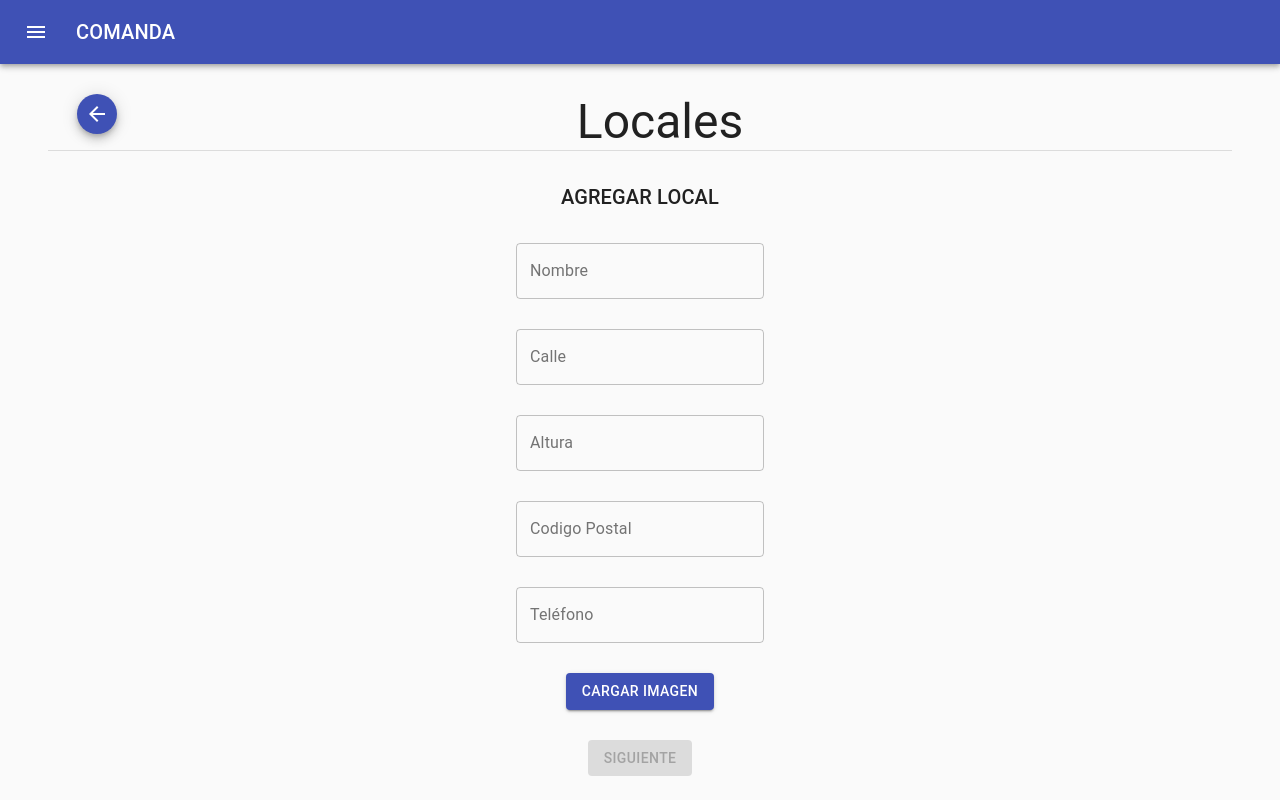
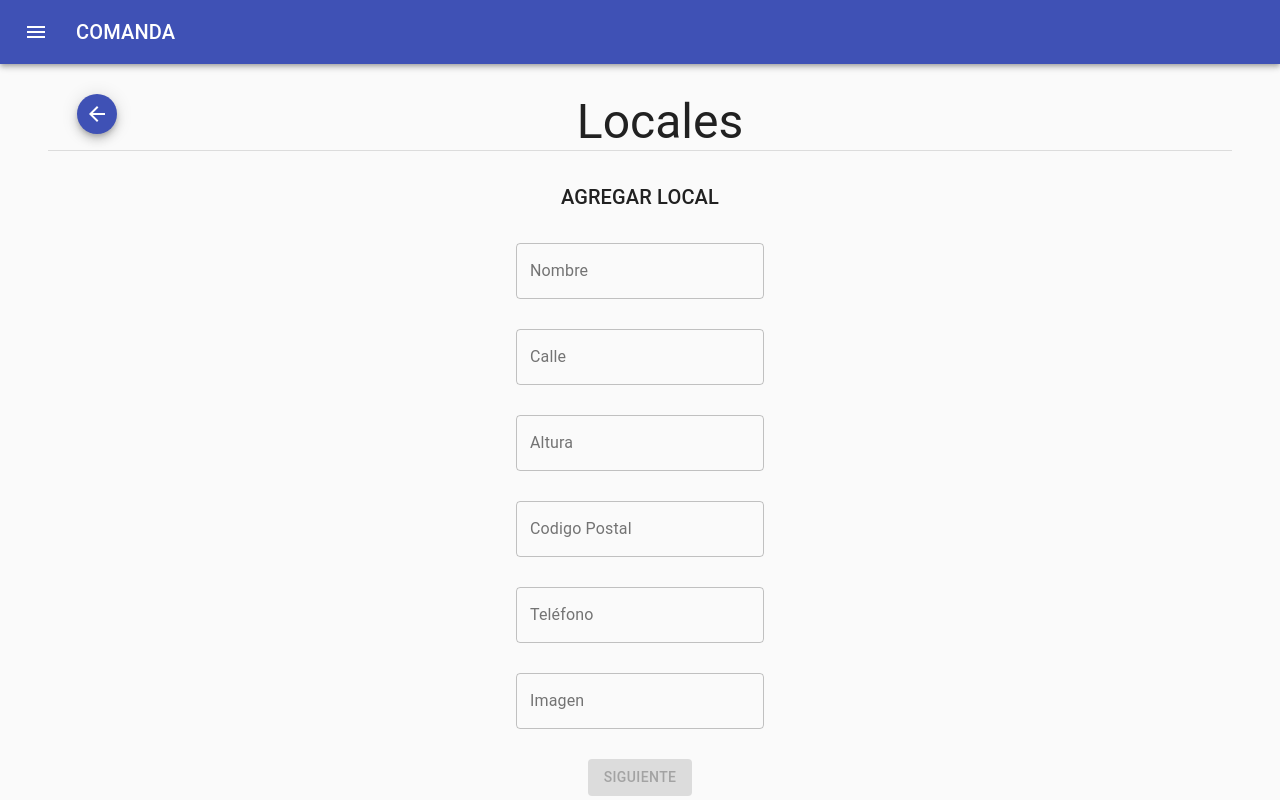
Before and after one commit to rodrigomiliano/front-comanda, a React (Vite) app: page /admin/alta-locales-2 in a window 1280 px wide. Built offline with nearby package versions, Linux system fonts and the light colour scheme.

Commit message:
altalocalespage2 arreglado momentaneamente campo de imagen

```diff
--- a/src/pages/Admin/AltaLocalesPage2.jsx
+++ b/src/pages/Admin/AltaLocalesPage2.jsx
@@ -237,16 +237,9 @@ function AltaLocalesPage2() {
         </Grid>
       </Grid>
 
-      <Grid container justifyContent="center" className={classes.flexMargin}>
+      {/*Este de carga de imágen no funciona, podría hacerlo funcionar luego*/}
+      {/*<Grid container justifyContent="center" className={classes.flexMargin}>
         <Grid item xl={6}>
-          {/*<TextField
-            label="Imagen"
-            variant="outlined"
-            value={formData.imagen}
-            onChange={(e) =>
-              setFormData({ ...formData, imagen: e.target.value })
-            }
-          />*/}
           <input
             accept="image/*"
             style={{ display: "none" }}
@@ -259,6 +252,21 @@ function AltaLocalesPage2() {
               {imageName ? imageName : "Cargar Imagen"}
             </Button>
           </label>
+        </Grid>
+            </Grid>*/}
+
+      <Grid container justifyContent="center" className={classes.flexMargin}>
+        <Grid item xl={6}>
+          <TextField
+            label="Imagen"
+            //titulo="Precio"
+            //texto="Precio del producto"
+            variant="outlined"
+            value={formData.imagen}
+            onChange={(e) =>
+              setFormData({ ...formData, imagen: e.target.value })
+            }
+          />
         </Grid>
       </Grid>
 
```
